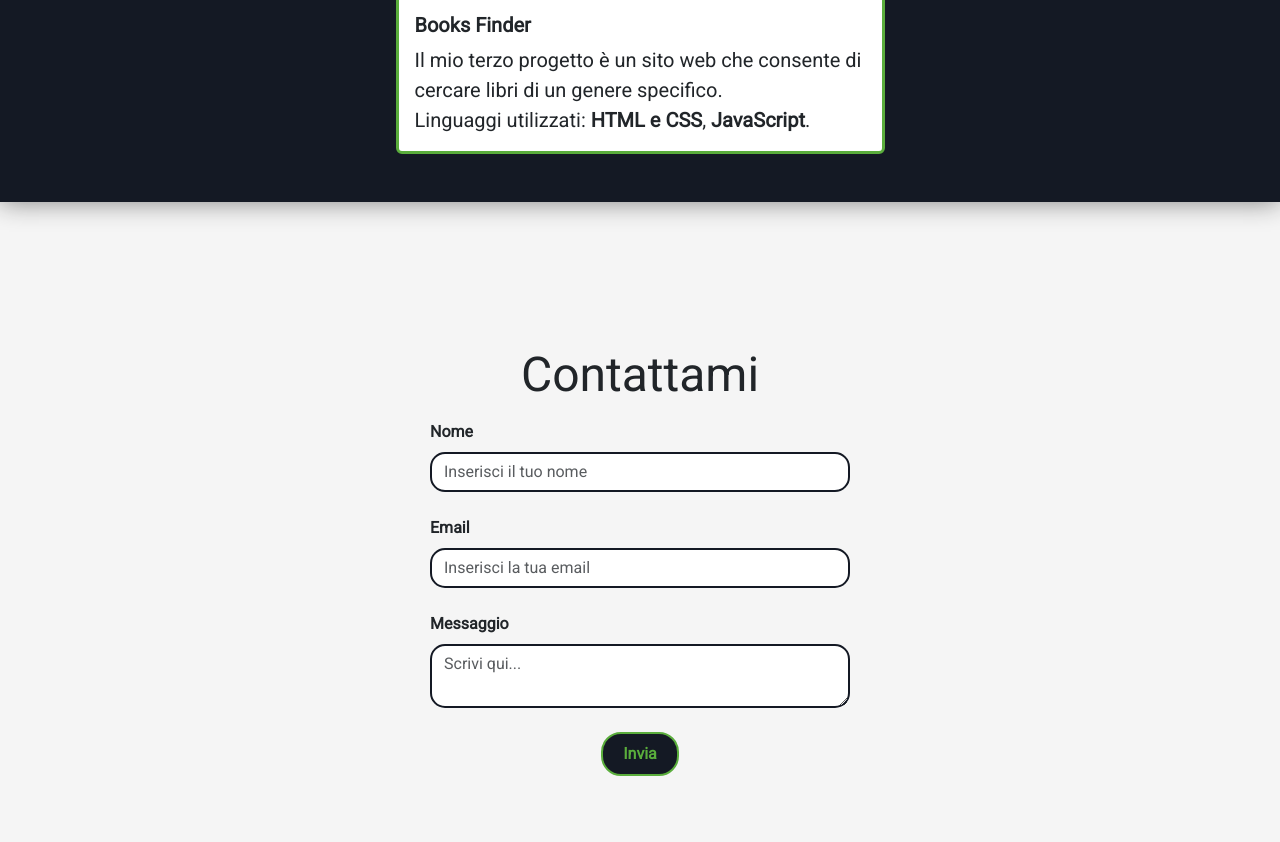
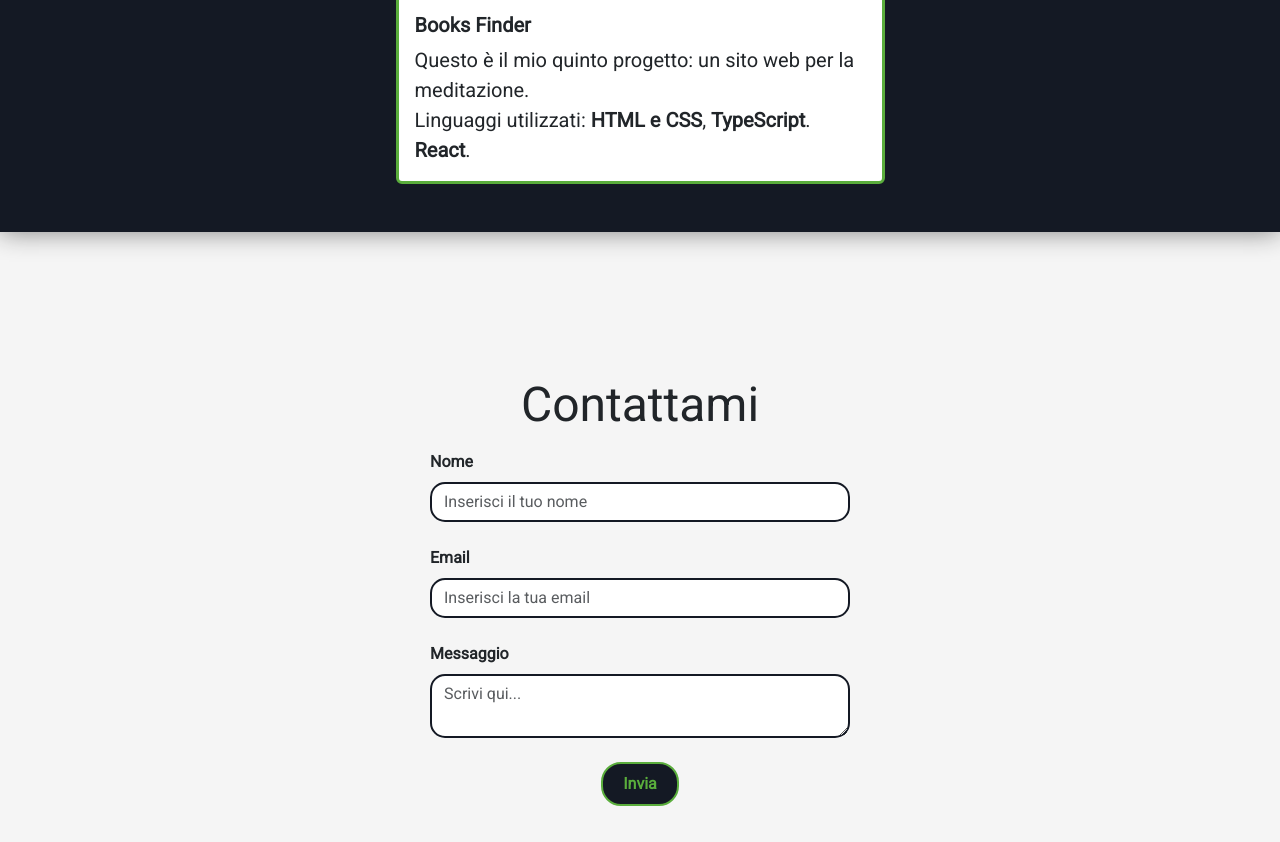
Before and after one commit to Vincenzo-19/My-Website, a website: page index.html in a window 1280 px wide. Shown: the part 2306-3148 px from the top of the page. Drawn offline with nearby package versions, Linux system fonts and the light colour scheme.

Commit message:
modificata descrizione progetto React + aggiornate competenze curriculum

```diff
--- a/index.html
+++ b/index.html
@@ -339,13 +339,13 @@
                                                 Books Finder
                                             </h5>
                                             <p class="card-text">
-                                                Il mio terzo progetto è un sito
-                                                web che consente di cercare
-                                                libri di un genere specifico.
+                                                Questo è il mio quinto progetto:
+                                                un sito web per la meditazione.
                                                 <br />
                                                 Linguaggi utilizzati:
                                                 <strong>HTML e CSS</strong>,
-                                                <strong>JavaScript</strong>.
+                                                <strong>TypeScript</strong>.
+                                                <strong>React</strong>.
                                             </p>
                                         </div>
                                     </div>
```
Also changed, not shown: curriculum/index.html (+7 -4 lines).
